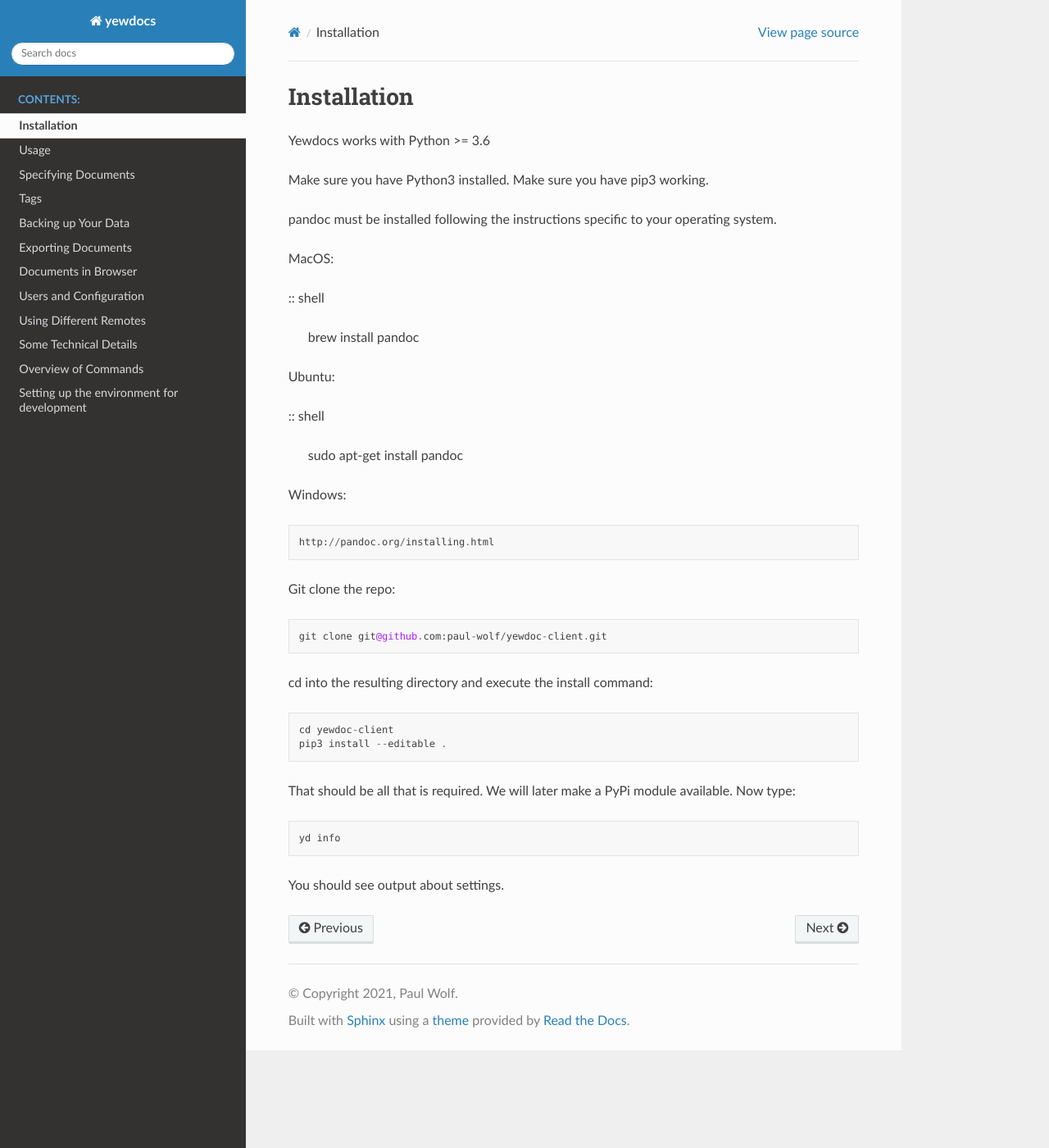
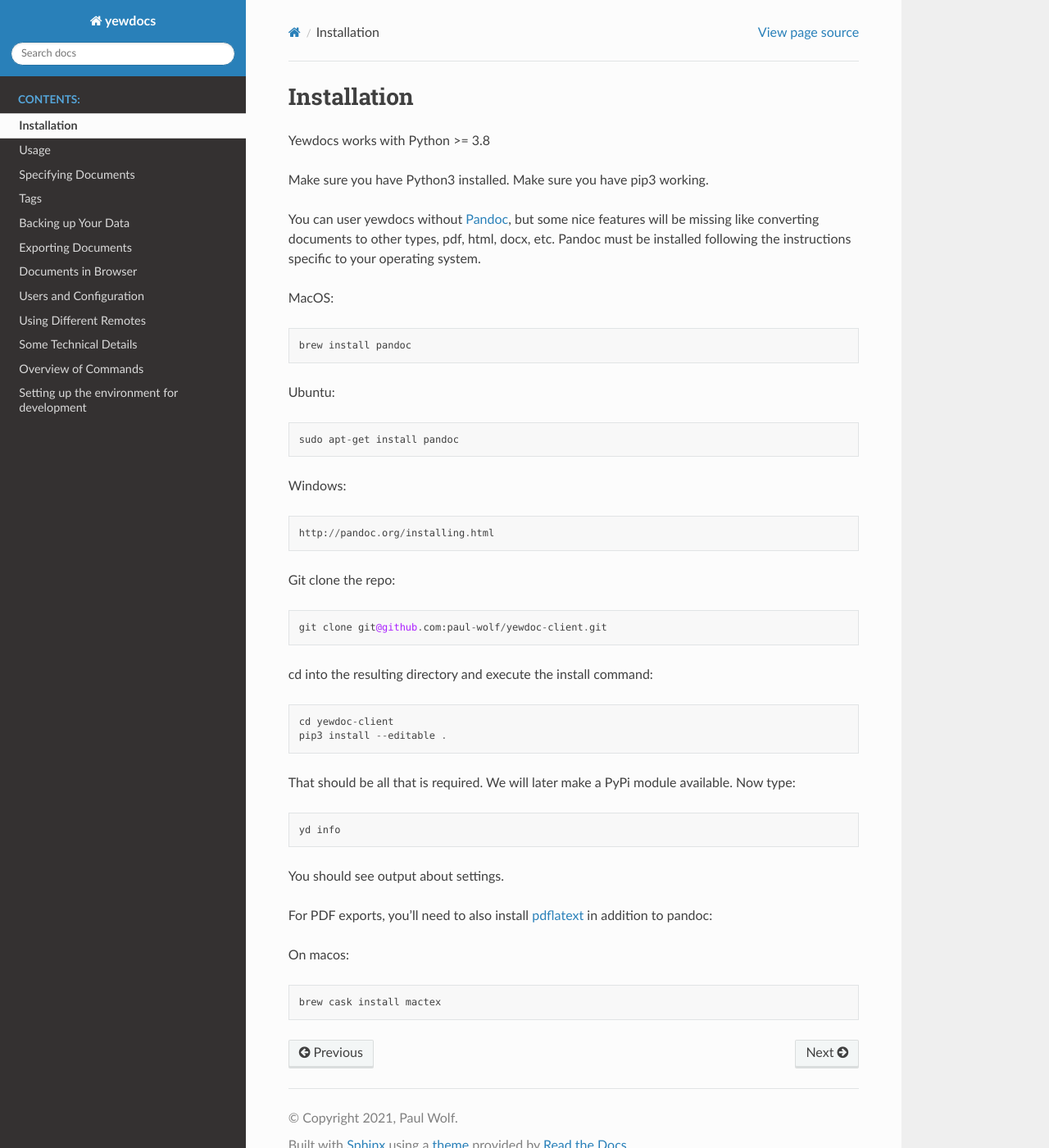
Before and after one commit to paul-wolf/yewdoc-client, a Sphinx documentation site: the page built from docs/installation.rst, in a window 1280 px wide and 1400 px high. Shown: the whole window at 82% size. Built offline with Sphinx 7.4.7 and the Read the Docs theme 2.0.0, drawn with Linux system fonts in a browser that asks for light colours.

```diff
--- a/docs/index.rst
+++ b/docs/index.rst
@@ -1,4 +1,4 @@
-Welcome to yewdocs's documentation!
+Welcome to yewdocs' documentation!
 ===================================
 
 Yewdocs is a personal document manager that makes creating and editing
--- a/docs/installation.rst
+++ b/docs/installation.rst
@@ -1,22 +1,23 @@
 Installation
 ============
 
-Yewdocs works with Python >= 3.6
+Yewdocs works with Python >= 3.8
 
 Make sure you have Python3 installed. Make sure you have pip3 working.
 
-pandoc must be installed following the instructions specific to your
+You can user yewdocs without `Pandoc <https://pandoc.org/>`_, but some nice features will be missing like
+converting documents to other types, pdf, html, docx, etc. Pandoc must be installed following the instructions specific to your
 operating system.
 
 MacOS:
 
-:: shell
+::
 
    brew install pandoc
 
 Ubuntu:
 
-:: shell
+::
 
    sudo apt-get install pandoc
 
@@ -47,3 +48,12 @@
    yd info
 
 You should see output about settings.
+
+For PDF exports, you’ll need to also install `pdflatext
+<https://www.latex-project.org/get/>`_ in addition to pandoc:
+
+On macos:
+
+::
+
+   brew cask install mactex
```
Also changed, not shown: readme.md (+1 -1 lines).
